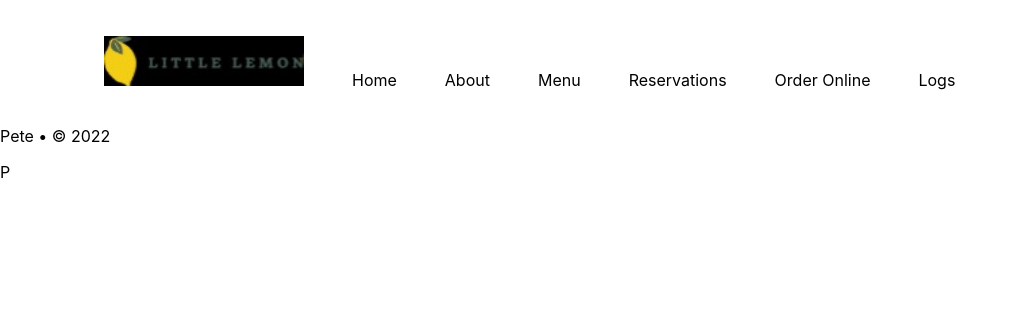
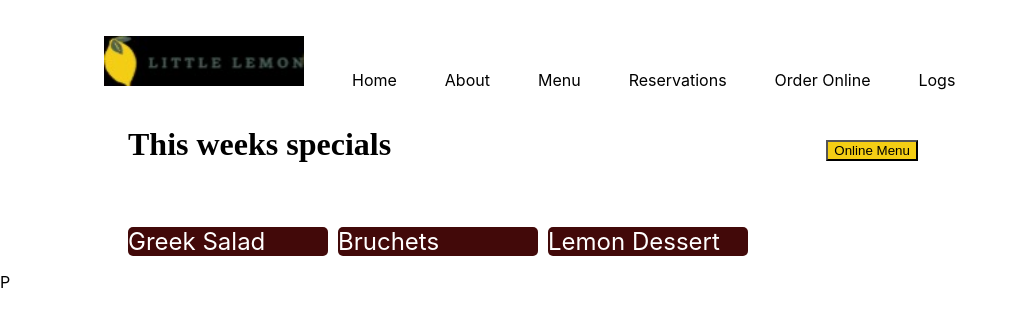
Before and after one commit to juanrangeljuarez1991/finalproject, a React (Create React App) app: page / in a window 1280 px wide. Shown: the top 322 px of the page, without its empty margins (0-1017 px from the left). Built offline with nearby package versions, Linux system fonts and the light colour scheme.

Commit message:
Working on grid

```diff
--- a/public/index.html
+++ b/public/index.html
@@ -9,35 +9,19 @@
       name="description"
       content="Web site created using create-react-app"
     />
+    <meta name="description" content="Little Lemon is a restaurant that sells Mediterranean food"/>
+                     <meta name="og:title" content="Little Lemon"/>
+                     <meta name="og:description" content="Little Lemon is a restaurant that sells Mediterranean food"/>
+                     <meta name="og:image" content="../images/logo.jpeg"/>
     <link rel="apple-touch-icon" href="%PUBLIC_URL%/logo192.png" />
-    <!--
-      manifest.json provides metadata used when your web app is installed on a
-      user's mobile device or desktop. See https://developers.google.com/web/fundamentals/web-app-manifest/
-    -->
+
     <link rel="manifest" href="%PUBLIC_URL%/manifest.json" />
-    <!--
-      Notice the use of %PUBLIC_URL% in the tags above.
-      It will be replaced with the URL of the `public` folder during the build.
-      Only files inside the `public` folder can be referenced from the HTML.
 
-      Unlike "/favicon.ico" or "favicon.ico", "%PUBLIC_URL%/favicon.ico" will
-      work correctly both with client-side routing and a non-root public URL.
-      Learn how to configure a non-root public URL by running `npm run build`.
-    -->
     <title>React App</title>
   </head>
   <body>
     <noscript>You need to enable JavaScript to run this app.</noscript>
     <div id="root"></div>
-    <!--
-      This HTML file is a template.
-      If you open it directly in the browser, you will see an empty page.
 
-      You can add webfonts, meta tags, or analytics to this file.
-      The build step will place the bundled scripts into the <body> tag.
-
-      To begin the development, run `npm start` or `yarn start`.
-      To create a production bundle, use `npm run build` or `yarn build`.
-    -->
   </body>
 </html>
--- a/src/components/MainSection.js
+++ b/src/components/MainSection.js
@@ -1,10 +1,21 @@
 import React from "react";
+import '../styles/menu.css'
 
 
 const MainSection = () => {
   return (
-
-          <p>Pete • © 2022</p>
+      <div className="mainMenu">
+          <a className="mainTittle"><b>This weeks specials</b></a>
+          <a><button type="button">Online Menu</button></a>
+          <br></br>
+          <div className="mainBody">
+            <div className="containerMenu">
+                  <div class="box A">Greek Salad</div>
+                  <div class="box B">Bruchets</div>
+                  <div class="box C">Lemon Dessert</div>
+            </div>
+          </div>
+      </div>
 
   );
 };
--- /dev/null
+++ b/src/styles/index.css
@@ -0,0 +1,3 @@
+.mainmenu{
+    display: grid; /* or inline-grid */
+}
--- /dev/null
+++ b/src/styles/menu.css
@@ -0,0 +1,40 @@
+.mainMenu{
+
+        width: 100%;
+        align-items: center;
+
+}
+
+.mainBody{
+    margin-left: 10%;
+    margin-top: 5%;
+}
+.containerMenu{
+    display: grid;
+    grid-gap: 10px;
+    grid-auto-columns: 200px;
+    grid-auto-flow: column;
+    background-color: #fff;
+    color: #444;
+    .box {
+        color: #fff;
+        background-color: #420909;
+        font-size: 150%;
+        border-radius: 5px;
+
+    }
+}
+
+.box{
+    background-color: aqua;
+}
+
+.mainTittle{
+    margin-left: 10%;
+    font-size: 200%;
+    font-family: 'Times New Roman', Times, serif;
+}
+button{
+    background-color: #F4CE14;
+    margin-left: 30%;
+}
```
